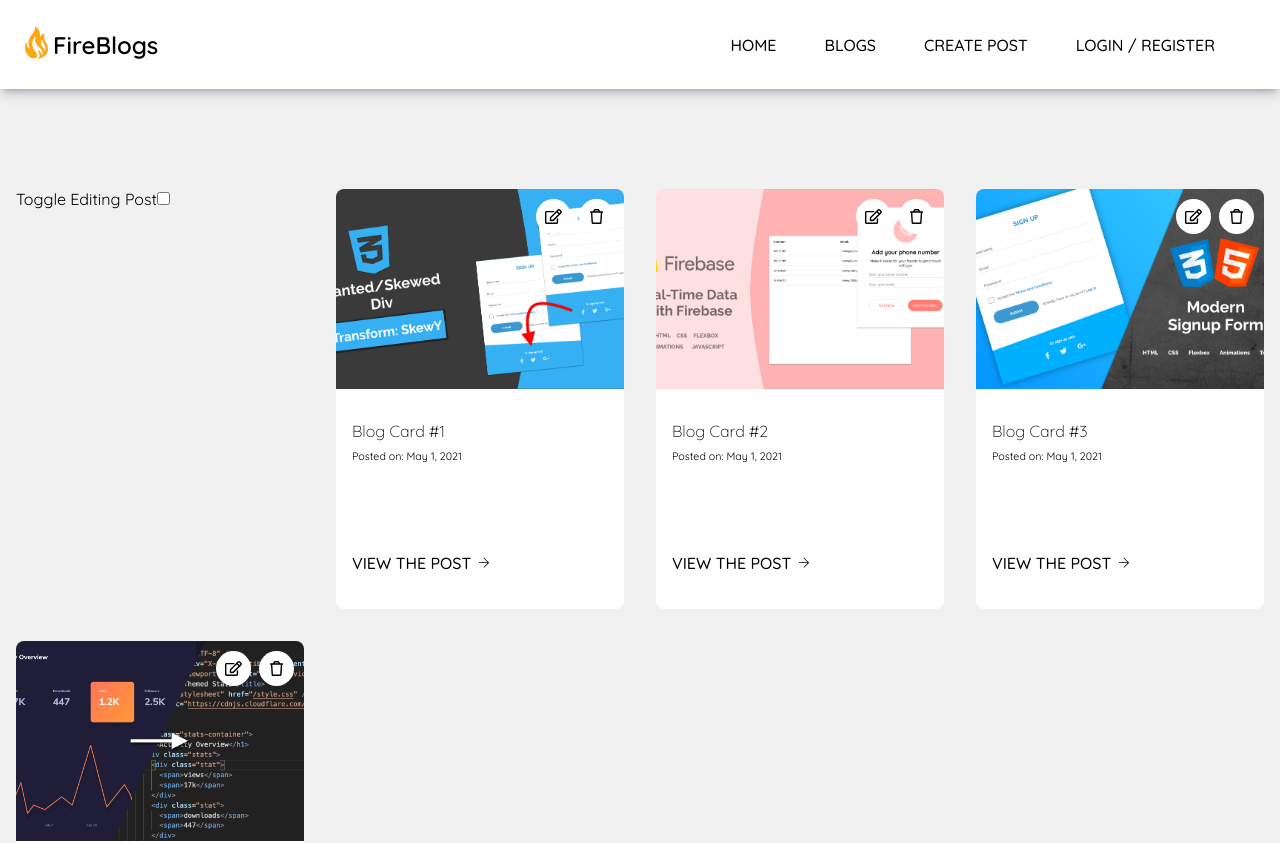
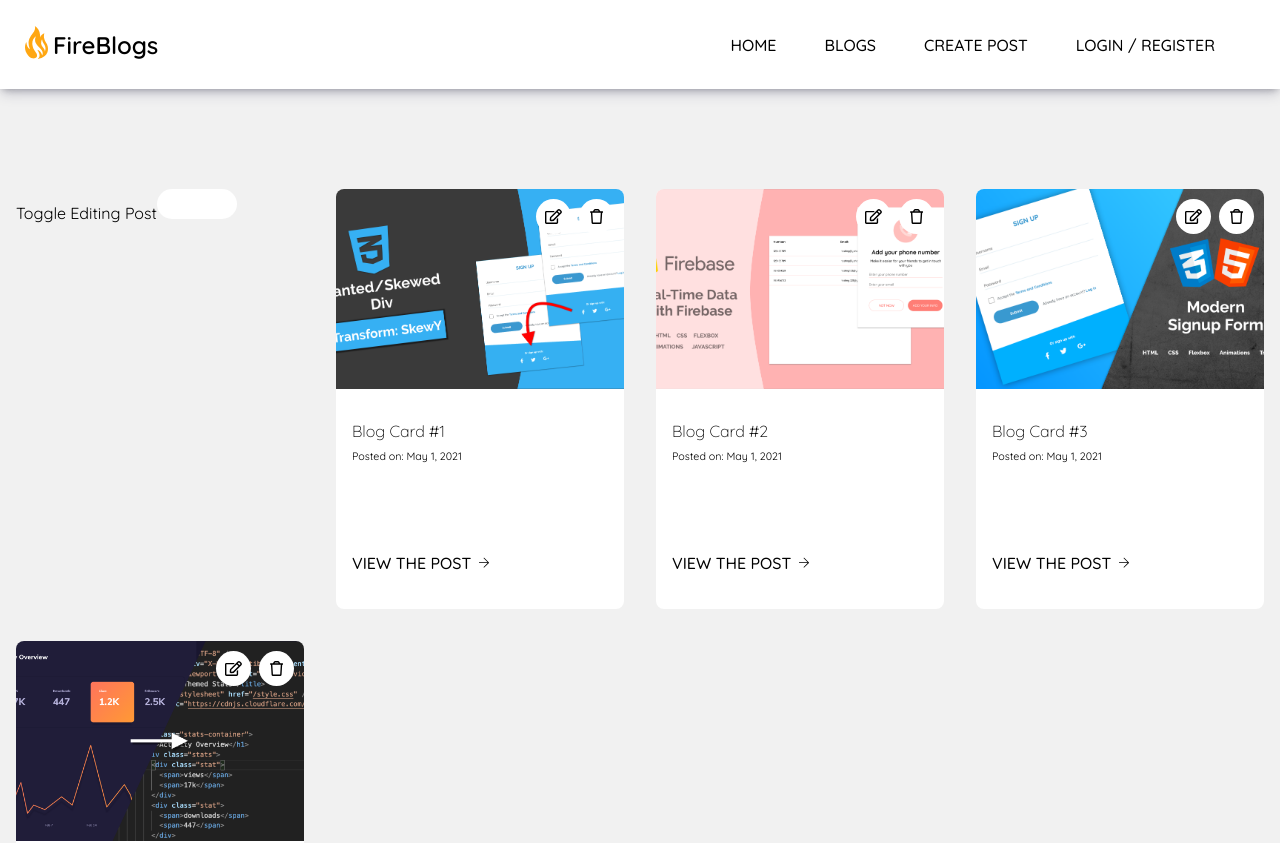
Before and after one commit to Azizbek98/Vue-Fireblog, a Vue app: page /blogs in a window 1280 px wide. Shown: the top 843 px of the page. Built offline with nearby package versions, Linux system fonts and the light colour scheme; what vue2-editor would draw is missing.

Commit message:
feat: adding toggle checkbox in blogs component

```diff
--- a/src/views/Blogs.vue
+++ b/src/views/Blogs.vue
@@ -30,4 +30,15 @@ export default {
 };
 </script>
 
-<style></style>
+<style lang="scss" scoped>
+input[type="checkbox"] {
+  position: relative;
+  border: none;
+  -webkit-appearance: none;
+  background: #fff;
+  outline: none;
+  width: 80px;
+  height: 30px;
+  border-radius: 20px;
+}
+</style>
```
